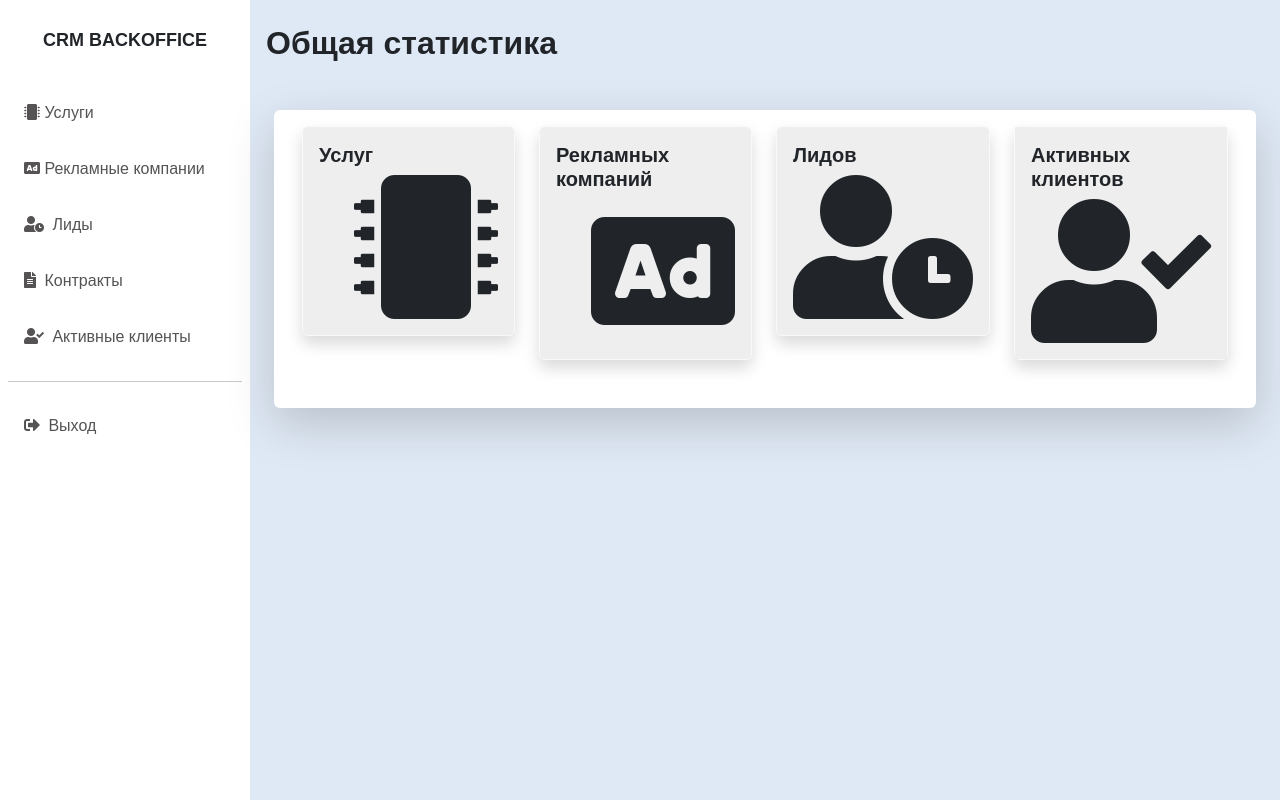
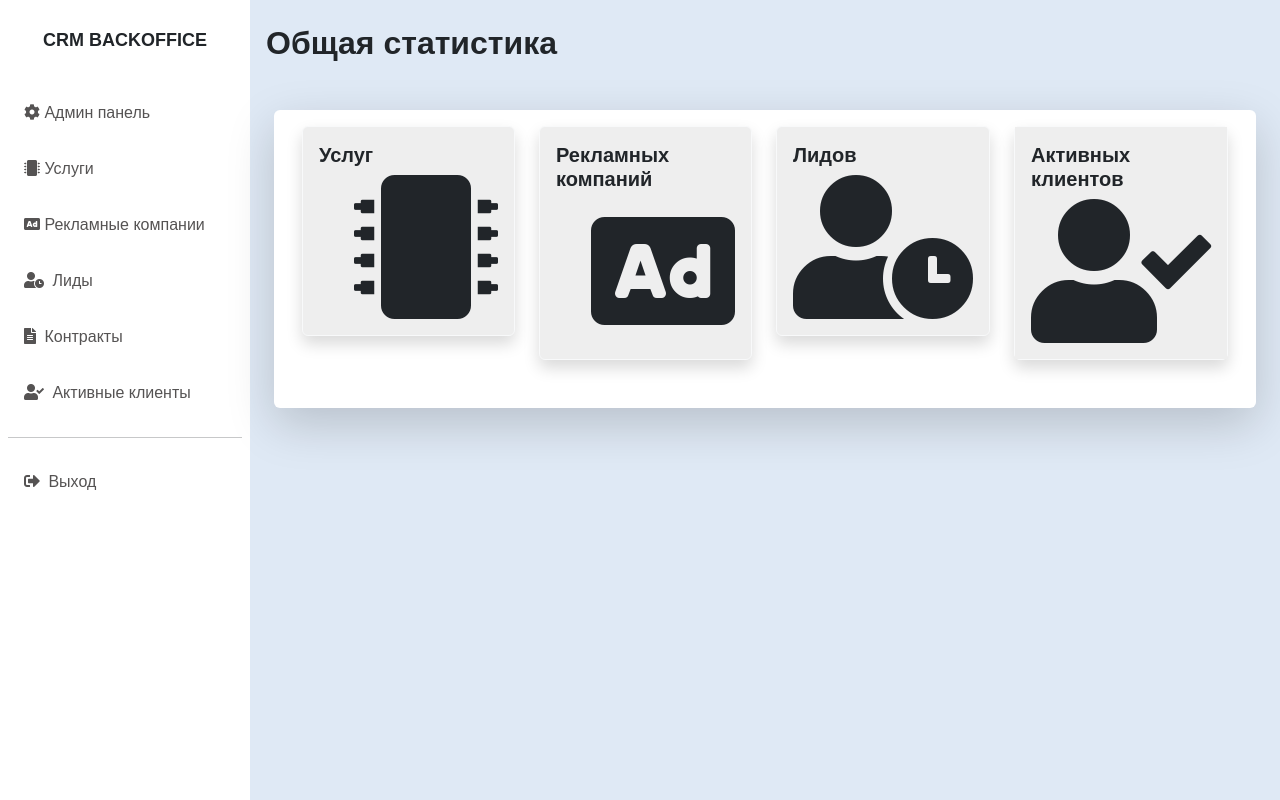
Before and after one commit to engineer-developer/CRM-system, a Django app: page / in a window 1280 px wide. Run offline with Django 5.2, Linux system fonts and the light colour scheme; the visitor is signed in with stand-in values (Sample User, id 1).

Commit message:
add admin link

```diff
--- a/crm_system/templates/_base.html
+++ b/crm_system/templates/_base.html
@@ -22,6 +22,11 @@
             </h1>
         </div>
         <ul class="list-unstyled px-2">
+            {% if user.is_superuser %}
+            <li><a href="/admin/" class="bar-item text-decoration-none px-3 py-3 d-block">
+                <span><i class="fas fa-cog"></i></span><span class="ml-1"> Админ панель</span>
+            </a></li>
+            {% endif %}
             {% if perms.products.view_product %}
             <li><a href="/products/" class="bar-item text-decoration-none px-3 py-3 d-block">
                 <span><i class="fas fa-microchip"></i></span><span class="ml-1"> Услуги</span>
```
